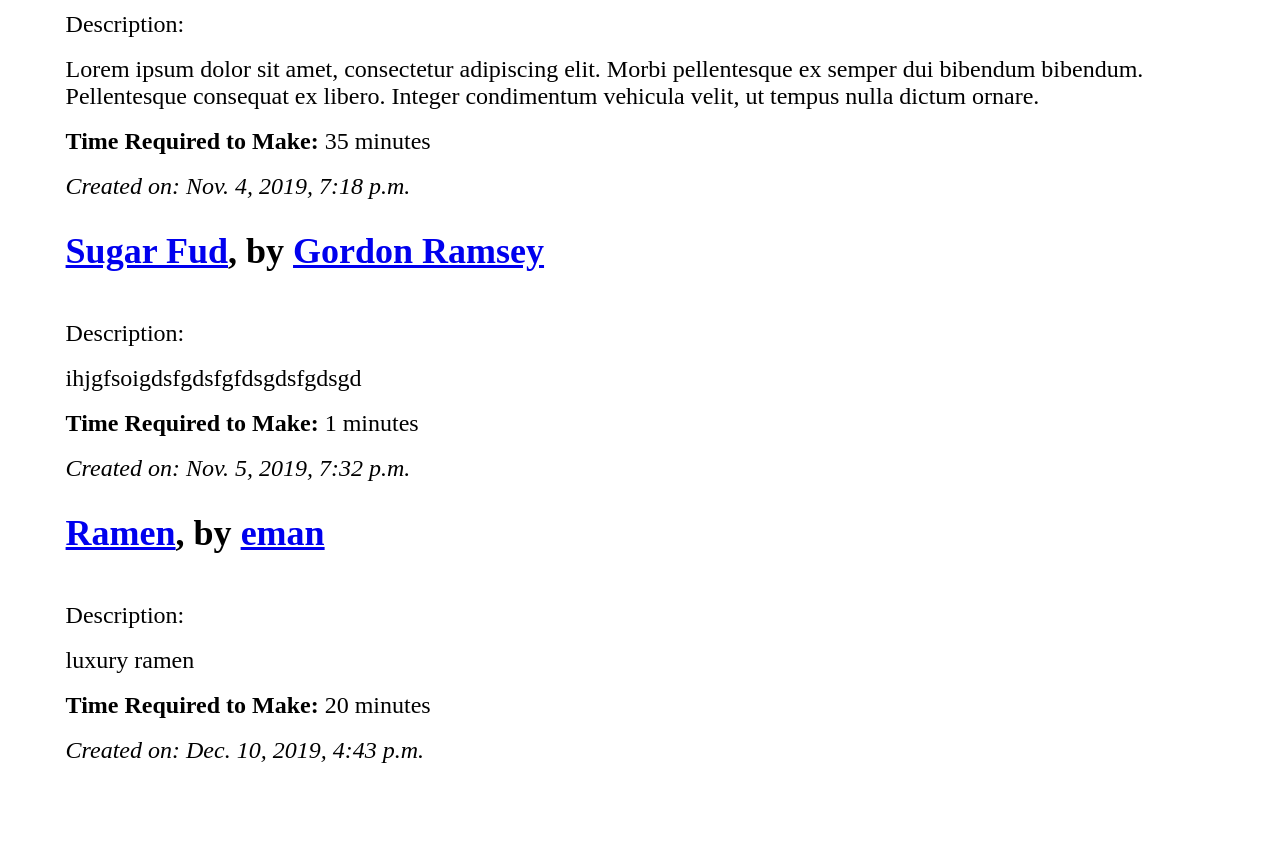
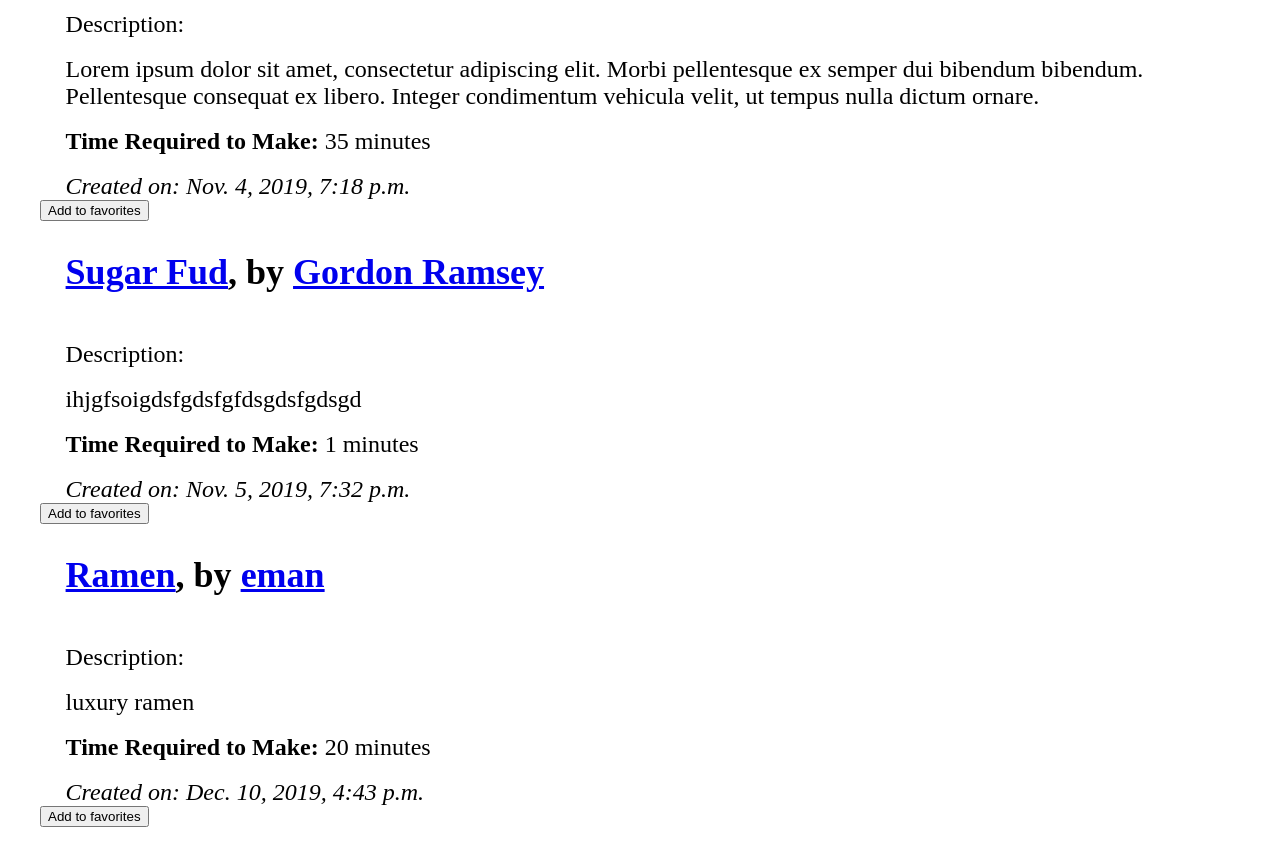
Before and after one commit to astephens91/RecipeBox, a Django app: page / in a window 1280 px wide. Shown: the part 195-1038 px from the top of the page. Before the commit the page ends 958 px from the top, so only its background shows below. Run offline with Django 3.2, Linux system fonts and the light colour scheme; data comes from the database, SQL or seed files in the repository; both versions use the stored data as it was after the commit.

```diff
--- a/recipeBoxProject/models.py
+++ b/recipeBoxProject/models.py
@@ -10,6 +10,7 @@ class Author(models.Model):
     user = models.ForeignKey(User, on_delete=models.CASCADE)"""
     name = models.CharField(max_length=50)
     bio = models.TextField(max_length=250, blank=True, null=True)
+    favorites = models.ManyToManyField('RecipeItem', related_name='author_favorites')
 
     def __str__(self):
         return self.name
--- a/recipeBoxProject/templates/index.html
+++ b/recipeBoxProject/templates/index.html
@@ -31,5 +31,6 @@
             <br>
             <li><em>Created on: {{ i.post_date }}</em></li>
         </ul>
+        <a method="POST" href="/add-favorite/{{i.id}}/{{user.id}}"><button>Add to favorites</button></a>
     {% endfor %}
 </ul>
--- a/recipeBoxProject/templates/recipe.html
+++ b/recipeBoxProject/templates/recipe.html
@@ -9,4 +9,5 @@
     <p>{{items.instructions}}</p>
     <br>
     <p><em>Created on: {{ items.post_date }}</em></p>
+    <a method="POST" href="/add-favorite/{{items.id}}/{{user.id}}"><button>Add to favorites</button></a>
 {% endfor %}
--- a/recipeBoxProject/urls.py
+++ b/recipeBoxProject/urls.py
@@ -29,6 +29,7 @@ urlpatterns = [
     path('recipes/<int:id>/', views.recipe_view, name='recipepage'),
     path('recipe/edit/<int:recipe_id>', views.editrecipeview, name='editrecipe'),
     path('author/<int:id>/', views.author_view, name='authorpage'),
+    path('add-favorite/<int:recipe_id>/<int:author_id>', views.add_favorite, name="addfavorite"),
     path('recipeadd/', views.addrecipeview, name='recipeadd'),
     path('authoradd/', views.addauthorview, name='authoradd'),
     path('login/', views.login_view, name='login'),
--- a/recipeBoxProject/views.py
+++ b/recipeBoxProject/views.py
@@ -26,8 +26,9 @@ def author_view(request, id):
     author_html = "author.html"
     author = Author.objects.filter(id=id)
     recipe = RecipeItem.objects.filter(author=id)
+    favs = author[0].favorites
 
-    return render(request, author_html, {'data': author, 'recipe': recipe})
+    return render(request, author_html, {'data': author, 'recipe': recipe, 'favorites': favs})
 
 
 @login_required
@@ -67,7 +68,7 @@ def addrecipeview(request):
     return render(request, html, {'form': form})
 
 
-####################Code added by ethan ebel
+#########################################################New code added by ethan ebel
 def editrecipeview(request, recipe_id):
     recipe = RecipeItem.objects.filter(id=recipe_id).first()
 
@@ -94,7 +95,18 @@ def editrecipeview(request, recipe_id):
 
         return render(request, 'generic_form.html', context)
 
-#
+
+def add_favorite(request, recipe_id, author_id):
+    recipe = RecipeItem.objects.filter(id=recipe_id).first()
+    author = Author.objects.filter(id=request.user.id).first()
+
+
+    author.favorites.add(recipe)
+    author.save()
+
+    return redirect('/author/{}'.format(request.user.id))
+
+##################################################################
 
 
 def login_view(request):
```
Also changed, not shown: recipeBoxProject/templates/author.html (+7 -0 lines), db.sqlite3, recipeBoxProject/migrations/0002_author_favorites.py (added).
